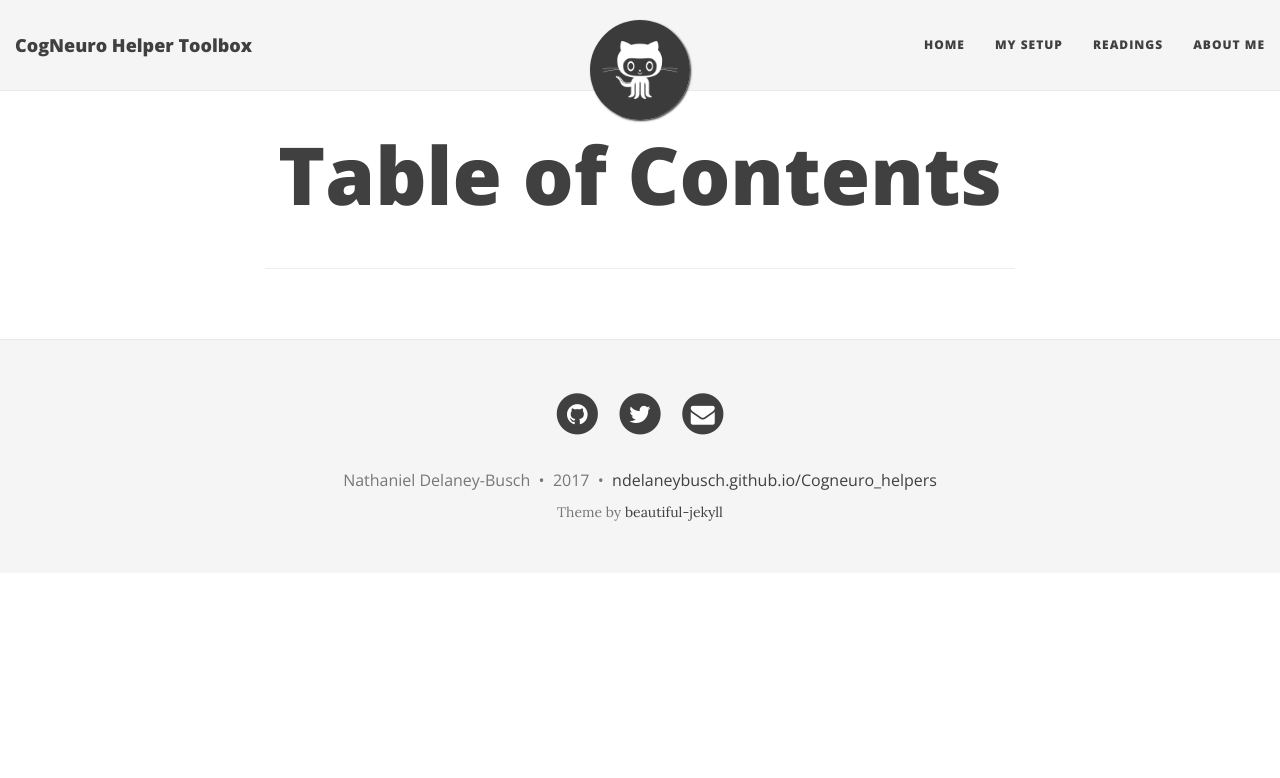
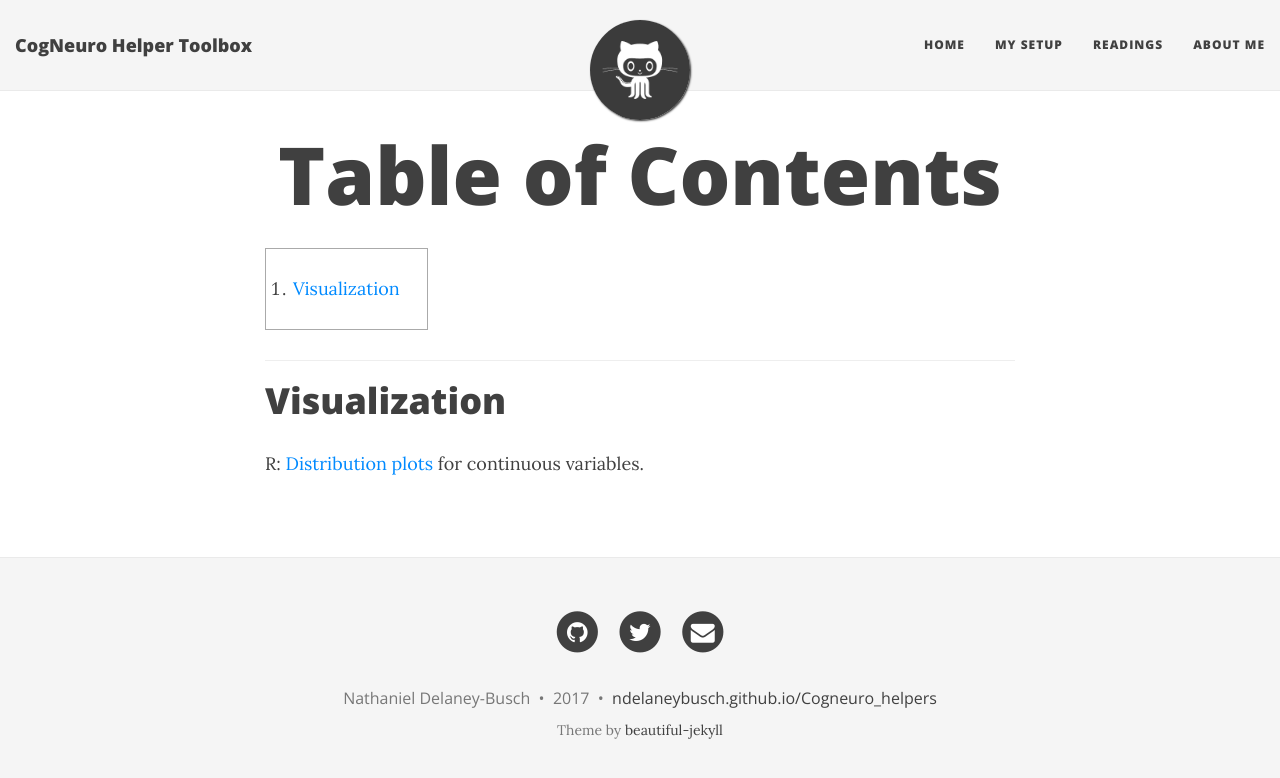
Before and after one commit to ndelaneybusch/Cogneuro_helpers, a Jekyll site: the page built from contents.md, in a window 1280 px wide. Shown: the top 778 px of the page. Built offline with Jekyll 4.4.1, drawn with Linux system fonts in a browser that asks for light colours; nearby versions of some CDN libraries.

Commit message:
Update contents.md

```diff
--- a/contents.md
+++ b/contents.md
@@ -21,3 +21,6 @@ permalink: /contents/
 {:toc}
 
 ---
+
+# Visualization
+R: [Distribution plots](/Cogneuro_helpers/visualizations/vardist/) for continuous variables.
```
